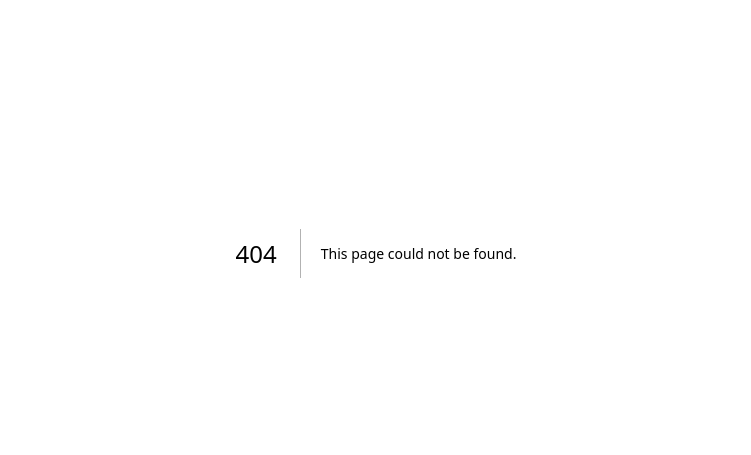
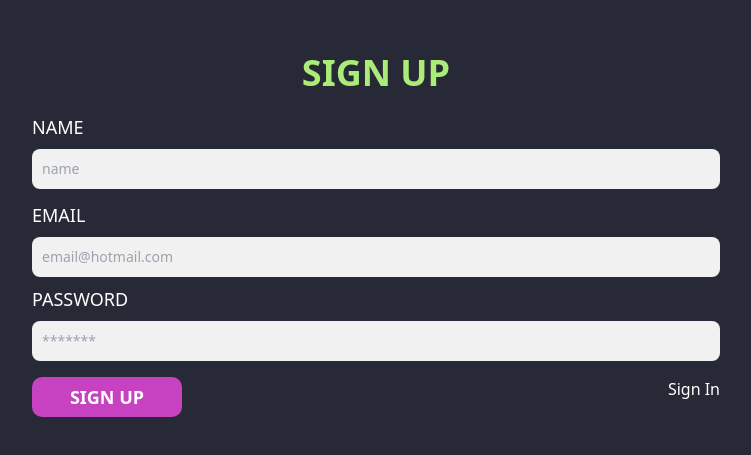
Before and after one commit to IOTdatabox/dashboard-analysis-with-chatgpt-vision, a Next.js app: page /signup in a window 1280 px wide. Before the commit this address had no page. Shown: the part 147-602 px from the top of the page, without its empty margins (264-1015 px from the left). Built offline with nearby package versions, Linux system fonts and the light colour scheme.

Commit message:
signup, signin and thank you page done

```diff
--- a/package.json
+++ b/package.json
@@ -12,6 +12,7 @@
     "@headlessui/react": "^1.7.17",
     "@heroicons/react": "^2.0.18",
     "@sendgrid/mail": "^7.7.0",
+    "@supabase/supabase-js": "^2.39.0",
     "axios": "^1.6.2",
     "form-data": "^4.0.0",
     "next": "14.0.3",
--- /dev/null
+++ b/src/client.js
@@ -0,0 +1,5 @@
+import { createClient } from '@supabase/supabase-js';
+const supabaseUrl = 'https://xrvjaqxiyinmznwbuhwa.supabase.co';
+const supabaseKey =
+  'eyJhbGciOiJIUzI1NiIsInR5cCI6IkpXVCJ9.eyJpc3MiOiJzdXBhYmFzZSIsInJlZiI6InhydmphcXhpeWlubXpud2J1aHdhIiwicm9sZSI6ImFub24iLCJpYXQiOjE3MDEzNjEwMDIsImV4cCI6MjAxNjkzNzAwMn0.UNsPYdLJcVSQeWIj_cNzxmVIgRNFCC_JhFu6KaSPAdU';
+export const supabase = createClient(supabaseUrl, supabaseKey);
--- a/src/components/Hero2.tsx
+++ b/src/components/Hero2.tsx
@@ -3,7 +3,6 @@ import React, { useState, useCallback, useEffect } from "react";
 import { useRouter } from "next/router";
 import { useDropzone } from "react-dropzone";
 import { toast } from "react-toastify";
-import Spinner from "./Spinner";
 
 const Hero2 = () => {
   const onDrop = useCallback((acceptedFiles: File[]) => {
@@ -188,6 +187,8 @@ const Hero2 = () => {
               <input
                 id="email"
                 type="email"
+                value={email}
+                onChange={onEmailChanged}
                 className="bg-[#F1F1F1] w-full text-gray-900 text-sm rounded-lg  block p-2.5 mb-2"
                 placeholder="email@hotmail.com"
               />
@@ -209,21 +210,32 @@ const Hero2 = () => {
                     ))}
                 </div>
                 <div className="w-[75.06px] h-[78px] relative">
-                  <div className="w-[75.06px] h-[78px] lg:left-[285px] md:left-[340px] left-[140px] top-[-38px] absolute bg-[#414557] rounded-full border-4 border-white">
+                  {/* <div className="w-[75.06px] h-[78px] lg:left-[285px] md:left-[340px] left-[140px] top-[-38px] absolute bg-[#414557] rounded-full border-4 border-white">
                     <p className="text-center text-white text-[32px] font-bold mt-2">
                       OR
                     </p>
-                  </div>
+                  </div> */}
                 </div>
 
-                <div {...getRootProps()} className="">
+                <div>
+                <button onClick={() => {
+                  onSubmitBtnClicked()
+                  router.push('/thankyou')
+                  }} className="w-[210px] h-14 bg-[#C742C1] rounded-[10px] text-white text-lg font-bold ">
+                    ANALYZE NOW
+                  </button>
+                </div>
+
+                {/* <div {...getRootProps()} className="">
                   <input {...getInputProps()} />
 
-                  <button className="w-[210px] h-14 bg-[#C742C1] rounded-[10px] text-white text-lg font-bold ">
+                  <button className="w-[210px] h-14 bg-[#C742C1] rounded-[10px] text-white text-lg font-bold mb-10">
                     UPLOAD FILE HERE
                   </button>
+
+                </div> */}
+
                 </div>
-              </div>
             </div>
           </div>
         </div>
--- /dev/null
+++ b/src/components/HomePage.tsx
@@ -0,0 +1,39 @@
+import React, { useEffect, useState } from 'react';
+
+const HomePage = () => {
+  const [token, setToken] = useState({
+    user: {
+      user_metadata: {
+        name: '',
+      },
+    },
+  });
+
+  useEffect(() => {
+    if (localStorage.getItem('token')) {
+      const data = localStorage.getItem('token');
+      const parsedData = JSON.parse(data || '');
+      console.log(parsedData);
+      setToken(parsedData);
+    }
+  }, []);
+
+  return (
+    <section>
+      <div className="flex flex-col justify-center mt-32">
+        <h1 className="h-24 text-center text-white text-[80px] font-bold">
+          Welcome Back, {token.user.user_metadata.name}
+        </h1>
+
+        <div className='flex justify-center mt-10'>
+        <button className="w-[210px] h-14 bg-[#C742C1] rounded-[10px] text-white text-lg font-bold ">
+          LOGOUT
+        </button>
+      </div>
+      </div>
+
+    </section>
+  );
+};
+
+export default HomePage;
--- /dev/null
+++ b/src/components/LoginPage.tsx
@@ -0,0 +1,94 @@
+'use client';
+
+import { supabase } from '@/client';
+import React, { useEffect, useState } from 'react';
+import Link from 'next/link';
+import { useRouter } from 'next/navigation';
+
+const LoginPage = () => {
+  const router = useRouter();
+
+  const [formData, setFormData] = useState({
+    email: '',
+    password: '',
+  });
+
+  const handleChange = (event: any) => {
+    setFormData((prevFormData) => {
+      return {
+        ...prevFormData,
+        [event.target.name]: event.target.value,
+      };
+    });
+  };
+
+  const handleSubmit = async () => {
+    try {
+      const { data, error } = await supabase.auth.signInWithPassword({
+        email: formData.email,
+        password: formData.password,
+      });
+      if (error) throw error;
+      console.log(data);
+      localStorage.setItem('token', JSON.stringify(data));
+      router.push('/home');
+    } catch (error) {
+      alert(error);
+    }
+  };
+
+  return (
+    <div className="max-w-screen-md mx-auto mt-40">
+      <div className="text-[#FFF]  rounded-lg overflow-hidden lg:p-10 flex justify-center items-center ">
+        <div className="w-[100%]">
+          <h2 className="text-center text-[#ABEB78] text-4xl font-bold">
+            LOGIN
+          </h2>
+          <div className="mt-5">
+            <label
+              htmlFor="email"
+              className="block mb-2 mt-3 text-white text-lg font-normal"
+            >
+              EMAIL
+            </label>
+            <input
+              id="email"
+              name="email"
+              type="email"
+              onChange={handleChange}
+              className="bg-[#F1F1F1] w-full text-gray-900 text-sm rounded-lg  block p-2.5 mb-2"
+              placeholder="email@hotmail.com"
+            />
+            <label
+              htmlFor="name"
+              className="block mb-2 text-white text-lg font-normal"
+            >
+              PASSWORD
+            </label>
+            <input
+              id="password"
+              name="password"
+              type="password"
+              onChange={handleChange}
+              className="bg-[#F1F1F1] w-full text-gray-900 text-sm rounded-lg  block p-2.5 mb-4"
+              placeholder="*******"
+            />
+
+            <div className="flex justify-between">
+              <button
+                onClick={() => handleSubmit()}
+                className="w-[150px] h-10 bg-[#C742C1] rounded-[10px] text-white text-lg font-bold "
+              >
+                LOGIN
+              </button>
+
+              <Link href="/signup">Sign Up</Link>
+            </div>
+          </div>
+        </div>
+      </div>
+    </div>
+  );
+};
+
+export default LoginPage;
--- a/src/components/Navbar.tsx
+++ b/src/components/Navbar.tsx
@@ -44,7 +44,7 @@ const Navbar = () => {
                   <div>
                     <div className="ml-4 flex items-center md:ml-6 mt-3">
                       <Link
-                        href="/"
+                        href="/login"
                         className="bg-gray-500 text-white rounded-md px-4 py-2 text-sm font-medium"
                       >
                         Login
--- /dev/null
+++ b/src/components/SignUpPage.tsx
@@ -0,0 +1,106 @@
+import React, {useState} from 'react';
+import { supabase } from '../client';
+import Link from 'next/link';
+
+const SignUpPage = () => {
+
+  const [formData, setFormData] = useState({
+    name: '',
+    email: '',
+    password: '',
+  })
+
+  const handleChange = (event: any) => {
+    setFormData((prevFormData) => {
+      return {
+        ...prevFormData,
+        [event.target.name] : event.target.value
+      }
+    })
+  }
+
+  const handleSubmit = async () => {
+    try {
+      const { data, error } = await supabase.auth.signUp({
+        email: formData.email,
+        password: formData.password,
+        options: {
+          data: {
+            name: formData.name,
+          },
+        },
+      });
+      if (error) throw error
+      alert('Check your email for verification link')
+      console.log(data);
+    } catch(error) {
+      alert(error)
+    }
+  }
+
+  return (
+    <div className="max-w-screen-md mx-auto mt-40">
+      <div className="text-[#FFF]  rounded-lg overflow-hidden lg:p-10 flex justify-center items-center ">
+        <div className="w-[100%]">
+          <h2 className="text-center text-[#ABEB78] text-4xl font-bold">
+            SIGN UP
+          </h2>
+          <div className="mt-5">
+            <label
+              htmlFor="name"
+              className="block mb-2 mt-3 text-white text-lg font-normal"
+            >
+              NAME
+            </label>
+            <input
+              id="name"
+              name='name'
+              type="text"
+              onChange={handleChange}
+              className="bg-[#F1F1F1] w-full text-gray-900 text-sm rounded-lg  block p-2.5 mb-2"
+              placeholder="name"
+            />
+            <label
+              htmlFor="email"
+              className="block mb-2 mt-3 text-white text-lg font-normal"
+            >
+              EMAIL
+            </label>
+            <input
+              id="email"
+              name='email'
+              type="email"
+              onChange={handleChange}
+              className="bg-[#F1F1F1] w-full text-gray-900 text-sm rounded-lg  block p-2.5 mb-2"
+              placeholder="email@hotmail.com"
+            />
+            <label
+              htmlFor="name"
+              className="block mb-2 text-white text-lg font-normal"
+            >
+              PASSWORD
+            </label>
+            <input
+              id="password"
+              name='password'
+              type="password"
+              onChange={handleChange}
+              className="bg-[#F1F1F1] w-full text-gray-900 text-sm rounded-lg  block p-2.5 mb-4"
+              placeholder="*******"
+            />
+
+            <div className=' flex justify-between'>
+            <button onClick={() => handleSubmit()} className="w-[150px] h-10 bg-[#C742C1] rounded-[10px] text-white text-lg font-bold ">
+              SIGN UP
+            </button>
+
+            <Link href='/login'>Sign In</Link>
+            </div>
+          </div>
+        </div>
+      </div>
+    </div>
+  );
+};
+
+export default SignUpPage;
--- /dev/null
+++ b/src/pages/home/index.tsx
@@ -0,0 +1,12 @@
+import HomePage from '@/components/HomePage';
+import React from 'react';
+
+const index = () => {
+  return (
+    <div>
+      <HomePage />
+    </div>
+  );
+};
+
+export default index;
--- /dev/null
+++ b/src/pages/login/index.tsx
@@ -0,0 +1,12 @@
+import LoginPage from '@/components/LoginPage';
+import React from 'react';
+
+const index = () => {
+  return (
+    <div>
+      <LoginPage />
+    </div>
+  );
+};
+
+export default index;
--- /dev/null
+++ b/src/pages/signup/index.tsx
@@ -0,0 +1,12 @@
+import SignUpPage from '@/components/SignUpPage';
+import React from 'react';
+
+const index = () => {
+  return (
+    <div>
+      <SignUpPage />
+    </div>
+  );
+};
+
+export default index;
```
Also changed, not shown: 1 other file (tests, documents, lock files or other folders).
